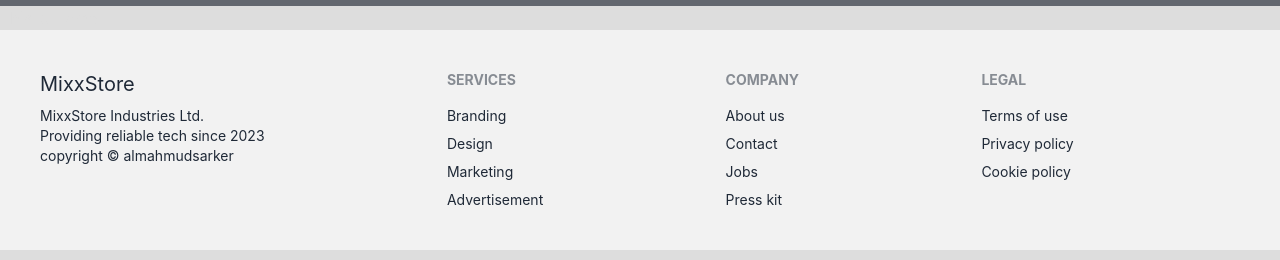
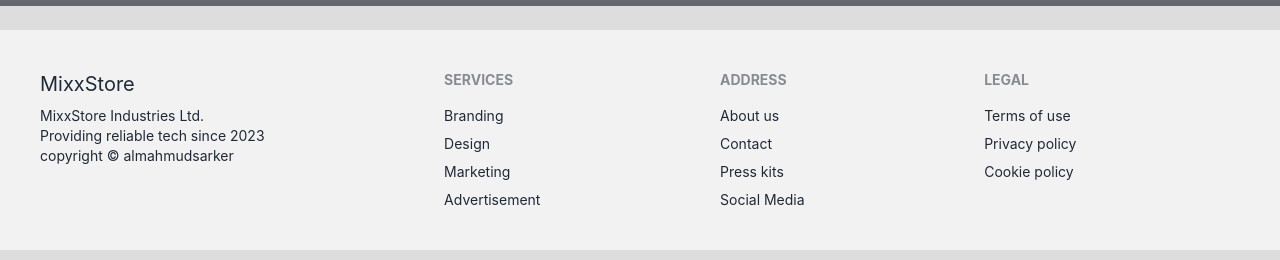
Before and after one commit to almahmudsarker/Mixxstore-Client, a React (Vite) app: page / in a window 1280 px wide. Shown: the part 354-614 px from the top of the page. Built offline with nearby package versions, Linux system fonts and the light colour scheme; no server answers; grey boxes are pictures that could not be loaded.

Commit message:
footer added

```diff
--- a/src/pages/Shared/Footer/Footer.jsx
+++ b/src/pages/Shared/Footer/Footer.jsx
@@ -20,11 +20,11 @@ const Footer = () => {
           <a className="link link-hover">Advertisement</a>
         </div>
         <div>
-          <span className="footer-title">Company</span>
+          <span className="footer-title">Address</span>
           <a className="link link-hover">About us</a>
           <a className="link link-hover">Contact</a>
-          <a className="link link-hover">Jobs</a>
-          <a className="link link-hover">Press kit</a>
+          <a className="link link-hover"> Press kits</a>
+          <a className="link link-hover">Social Media</a>
         </div>
         <div>
           <span className="footer-title">Legal</span>
```
